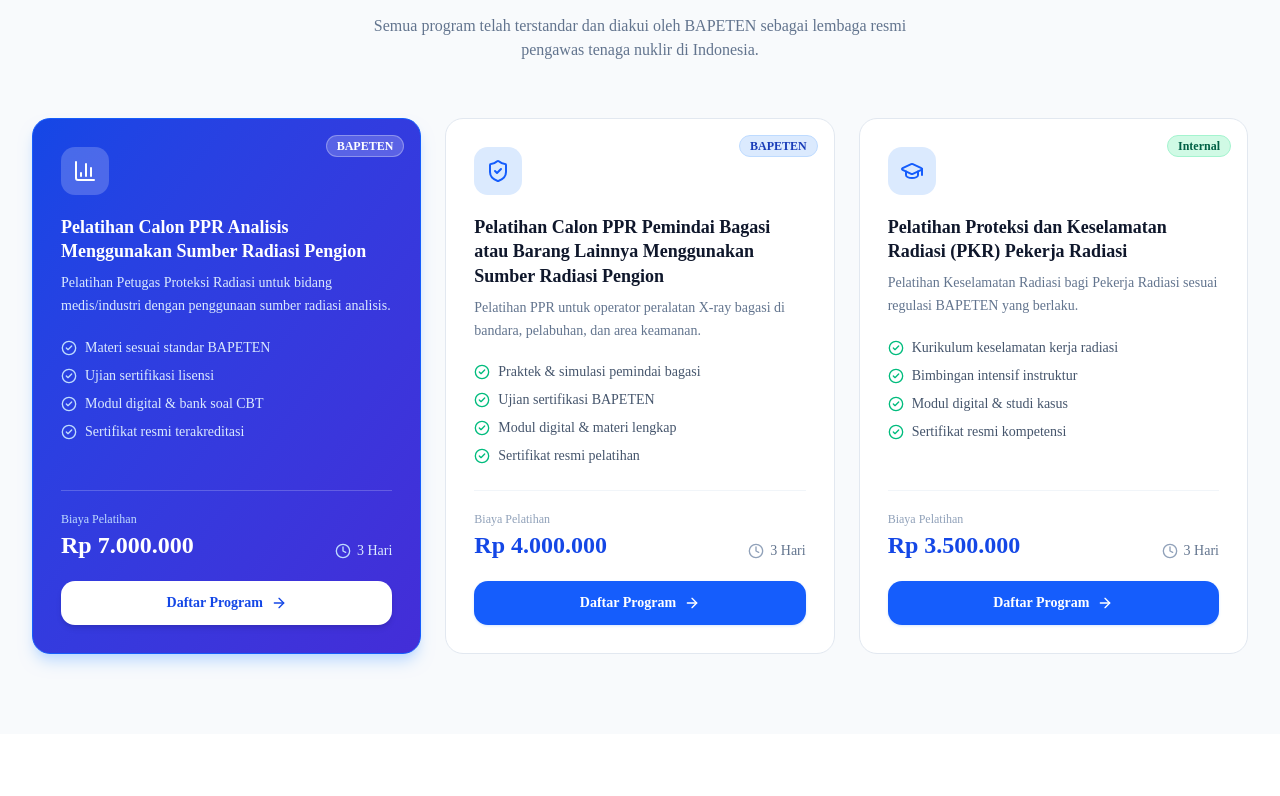
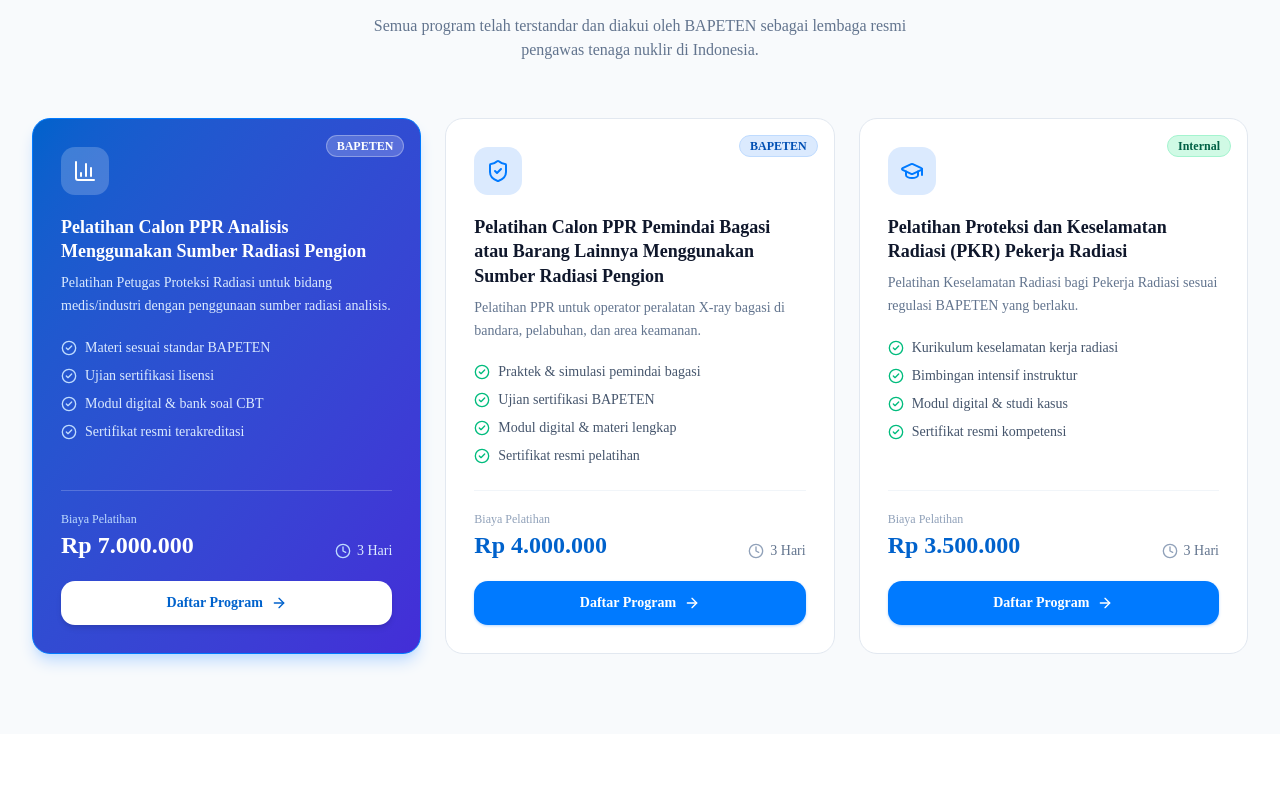
Before and after one commit to sayasukanta/alarappr, a Next.js app: page / in a window 1280 px wide. Shown: the part 1304-2100 px from the top of the page. Built offline with nearby package versions, Linux system fonts and the light colour scheme; no server answers; the database is empty; a web font is replaced by a local one.

Commit message:
style: update default blue color to #007AFF

```diff
--- a/src/app/(dashboard)/admin/dashboard/page.tsx
+++ b/src/app/(dashboard)/admin/dashboard/page.tsx
@@ -236,7 +236,7 @@ export default function AdminDashboardPage() {
                     contentStyle={{ fontSize: 12, borderRadius: 8 }}
                   />
                   <Bar dataKey="quota" fill="#e2e8f0" name="quota" radius={[4, 4, 0, 0]} />
-                  <Bar dataKey="enrolled" fill="#2563eb" name="enrolled" radius={[4, 4, 0, 0]} />
+                  <Bar dataKey="enrolled" fill="#007AFF" name="enrolled" radius={[4, 4, 0, 0]} />
                 </BarChart>
               </ResponsiveContainer>
             ) : (
--- a/src/app/(dashboard)/tryout/[attemptId]/hasil/page.tsx
+++ b/src/app/(dashboard)/tryout/[attemptId]/hasil/page.tsx
@@ -287,7 +287,7 @@ export default function TryoutResultPage({
                   <Radar
                     name="Penguasaan Materi"
                     dataKey="score"
-                    stroke="#2563eb"
+                    stroke="#007AFF"
                     fill="#3b82f6"
                     fillOpacity={0.45}
                   />
--- a/src/app/api/admin/batch/[id]/tryout-pdf/route.ts
+++ b/src/app/api/admin/batch/[id]/tryout-pdf/route.ts
@@ -173,7 +173,7 @@ export async function GET(
               font-family: system-ui, sans-serif;
             }
             .no-print-bar button {
-              background: #2563eb;
+              background: #007AFF;
               color: white;
               border: none;
               padding: 8px 18px;
@@ -289,7 +289,7 @@ export async function GET(
 
             /* Petunjuk Ujian */
             .instructions {
-              border-left: 3px solid #2563eb;
+              border-left: 3px solid #007AFF;
               background: #f8fafc;
               padding: 8px 12px;
               margin-bottom: 20px;
--- a/src/app/api/admin/reports/export/pdf/route.ts
+++ b/src/app/api/admin/reports/export/pdf/route.ts
@@ -72,7 +72,7 @@ export async function GET(req: Request) {
                 <p>Laporan Rekapitulasi Hasil Ujian BAPETEN dan Sertifikasi Peserta</p>
               </div>
             </div>
-            <button onclick="window.print()" style="padding: 8px 16px; background: #2563eb; color: white; border: none; border-radius: 6px; cursor: pointer; font-size: 13px;">Cetak Dokumen</button>
+            <button onclick="window.print()" style="padding: 8px 16px; background: #007AFF; color: white; border: none; border-radius: 6px; cursor: pointer; font-size: 13px;">Cetak Dokumen</button>
           </div>
           <hr style="border: 0; border-top: 2px solid #0284c7; margin: 15px 0 25px 0;">
           <table>
--- a/src/app/globals.css
+++ b/src/app/globals.css
@@ -47,6 +47,8 @@
   --radius-2xl: calc(var(--radius) * 1.8);
   --radius-3xl: calc(var(--radius) * 2.2);
   --radius-4xl: calc(var(--radius) * 2.6);
+  --color-blue-600: #007AFF;
+  --color-blue-700: #0062cc;
 }
 
 :root {
@@ -187,6 +189,53 @@
 /* ==========================================================================
    ALARA Application Themes
    ========================================================================== */
+
+/* 0. ALARA Ocean Blue (Default BAPETEN - #007AFF) */
+[data-theme="blue"] {
+  --primary: #007AFF;
+  --ring: #007AFF;
+  --sidebar-primary: #007AFF;
+}
+[data-theme="blue"] .bg-blue-600 {
+  background-color: #007AFF !important;
+}
+[data-theme="blue"] .hover\:bg-blue-700:hover {
+  background-color: #0062cc !important;
+}
+[data-theme="blue"] .text-blue-600 {
+  color: #007AFF !important;
+}
+[data-theme="blue"] .text-blue-700 {
+  color: #0062cc !important;
+}
+[data-theme="blue"] .text-blue-800 {
+  color: #004fb3 !important;
+}
+[data-theme="blue"] .bg-blue-50 {
+  background-color: #eff6ff !important;
+}
+[data-theme="blue"] .bg-blue-100 {
+  background-color: #dbeafe !important;
+}
+[data-theme="blue"] .border-blue-600 {
+  border-color: #007AFF !important;
+}
+[data-theme="blue"] .border-blue-200 {
+  border-color: #bfdbfe !important;
+}
+[data-theme="blue"] .border-blue-300 {
+  border-color: #93c5fd !important;
+}
+[data-theme="blue"] .ring-blue-600 {
+  --tw-ring-color: #007AFF !important;
+}
+[data-theme="blue"] .ring-blue-500 {
+  --tw-ring-color: #007AFF !important;
+}
+[data-theme="blue"] .shadow-blue-100,
+[data-theme="blue"] .shadow-blue-200 {
+  --tw-shadow-color: #bfdbfe !important;
+}
 
 /* 1. Emerald Proteksi */
 [data-theme="emerald"] {
--- a/src/context/ThemeContext.tsx
+++ b/src/context/ThemeContext.tsx
@@ -21,8 +21,8 @@ export const THEMES: ThemeConfig[] = [
     name: "ALARA Ocean Blue",
     category: "Standar Korporat",
     description: "Tema resmi khas ALARA & BAPETEN. Dominasi biru profesional, seimbang, dan terpercaya.",
-    primaryColor: "#2563eb",
-    accentColor: "#3b82f6",
+    primaryColor: "#007AFF",
+    accentColor: "#3894ff",
     bgColor: "#eff6ff",
     cardColor: "#ffffff",
     tag: "Default BAPETEN",
```
